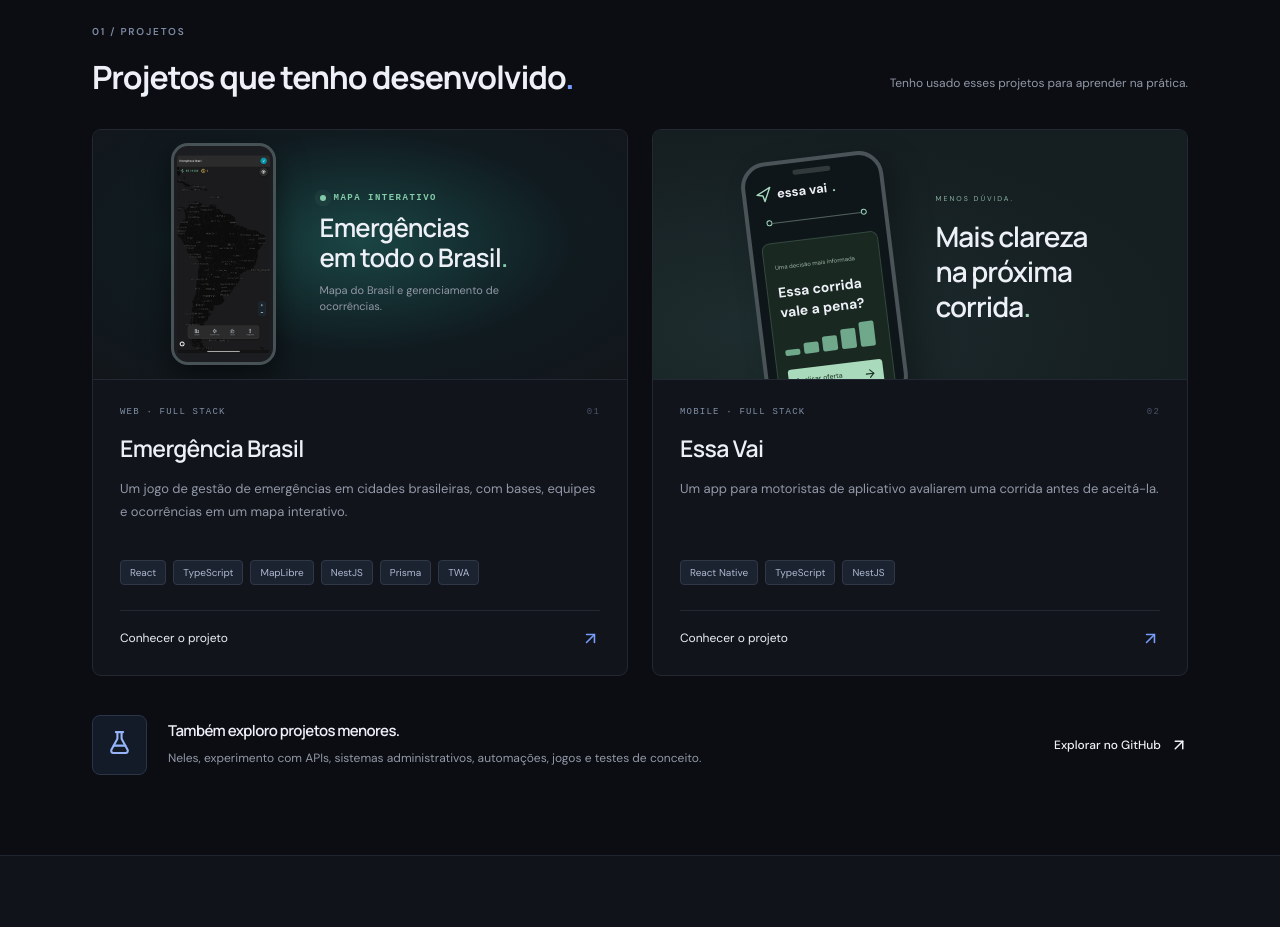
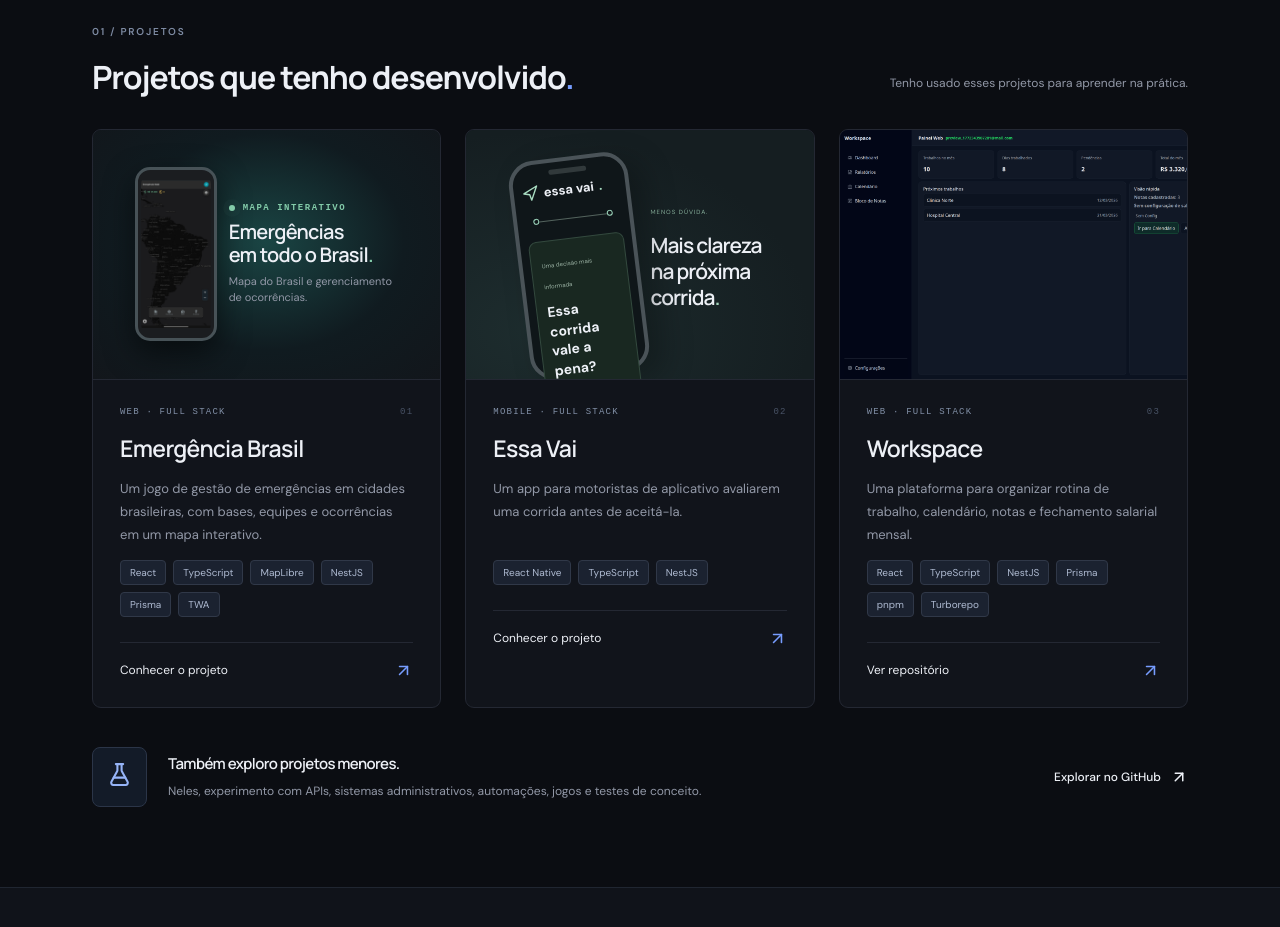
Before and after one commit to victorcomando/portfolio, a React (Vite) app: page / in a window 1280 px wide. Shown: the part 860-1787 px from the top of the page. Built offline with nearby package versions, Linux system fonts and the light colour scheme.

Commit message:
Adiciona Workspace aos projetos

```diff
--- a/src/main.tsx
+++ b/src/main.tsx
@@ -39,6 +39,17 @@ const projects = [
     tech: ['React Native', 'TypeScript', 'NestJS'],
     details:
       'O aplicativo e o backend usam armazenamento local, sincronização de dados e regras para avaliar as corridas. A ideia veio de uma necessidade prática e me permitiu aprender enquanto desenvolvia.',
+  },
+  {
+    id: 'workspace',
+    name: 'Workspace',
+    category: 'WEB · FULL STACK',
+    description:
+      'Uma plataforma para organizar rotina de trabalho, calendário, notas e fechamento salarial mensal.',
+    tech: ['React', 'TypeScript', 'NestJS', 'Prisma', 'pnpm', 'Turborepo'],
+    details:
+      'O Workspace reúne calendário de dias trabalhados, configuração de salários por local, resumo mensal e bloco de notas por usuário. A aplicação é um monorepo com pnpm e Turborepo, com frontend em React e API em NestJS.',
+    repository: 'https://github.com/victorcomando/Workspace',
   },
 ];
 
@@ -125,6 +136,17 @@ function ContactLink({
 }
 
 function ProjectVisual({ id }: { id: string }) {
+  if (id === 'workspace') {
+    return (
+      <div className="project-visual workspace-visual">
+        <img
+          src={`${import.meta.env.BASE_URL}workspace-preview.png`}
+          alt="Painel do Workspace com resumo salarial, próximos trabalhos e calendário"
+        />
+      </div>
+    );
+  }
+
   if (id === 'emergencia') {
     return (
       <div
@@ -365,9 +387,20 @@ function App() {
                       <span key={technology}>{technology}</span>
                     ))}
                   </div>
-                  <button className="project-more" onClick={() => setSelected(item.id)}>
-                    Conhecer o projeto <ArrowUpRight size={19} />
-                  </button>
+                  {item.repository ? (
+                    <a
+                      className="project-more"
+                      href={item.repository}
+                      target="_blank"
+                      rel="noreferrer"
+                    >
+                      Ver repositório <ArrowUpRight size={19} />
+                    </a>
+                  ) : (
+                    <button className="project-more" onClick={() => setSelected(item.id)}>
+                      Conhecer o projeto <ArrowUpRight size={19} />
+                    </button>
+                  )}
                 </div>
               </article>
             ))}
```
Also changed, not shown: public/workspace-preview.png (added), src/style.css.
